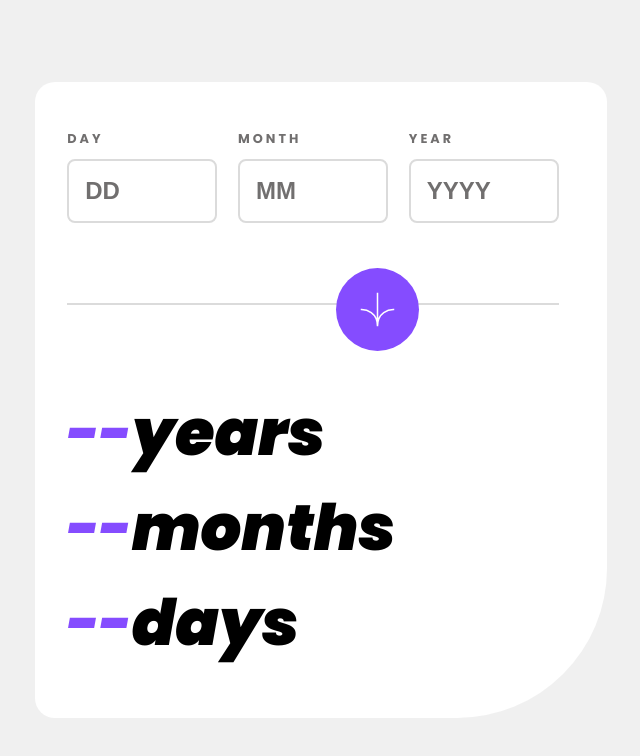
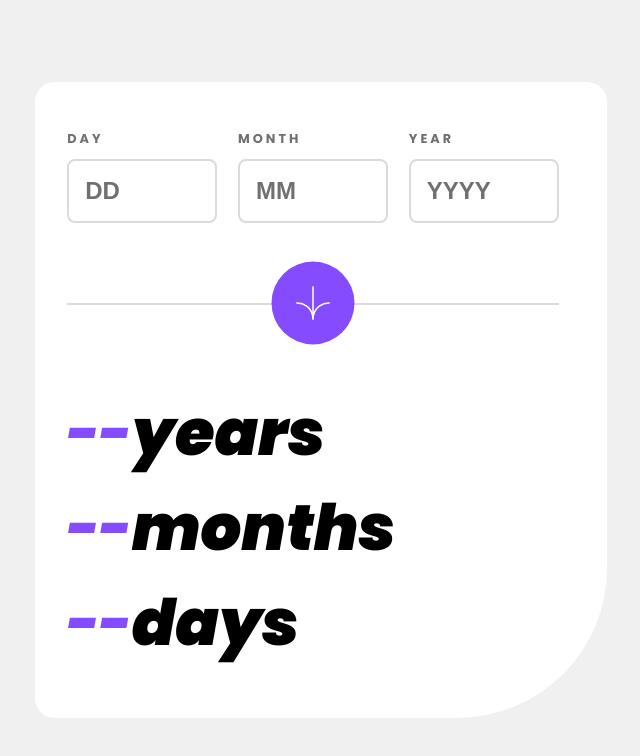
Before and after one commit to shekinahwebdev/AGE-CALCULATOR-APP, a React (Vite) app: page / in a window 1280 px wide. Shown: the top 756 px of the page, without its empty margins (319-959 px from the left). Built offline with nearby package versions, Linux system fonts and the light colour scheme; a web font is replaced by a local one.

Commit message:
Update positioning of body element in App.css for improved layout

```diff
--- a/src/App.css
+++ b/src/App.css
@@ -98,8 +98,9 @@ body {
   border-radius: 50%;
   padding: 1.5rem;
   position: absolute;
-  top: 45px;
-  right: 140px;
+  top: 80px;
+  right: 50%;
+  transform: translate(50%, -50%);
   border: none;
 }
 
```
